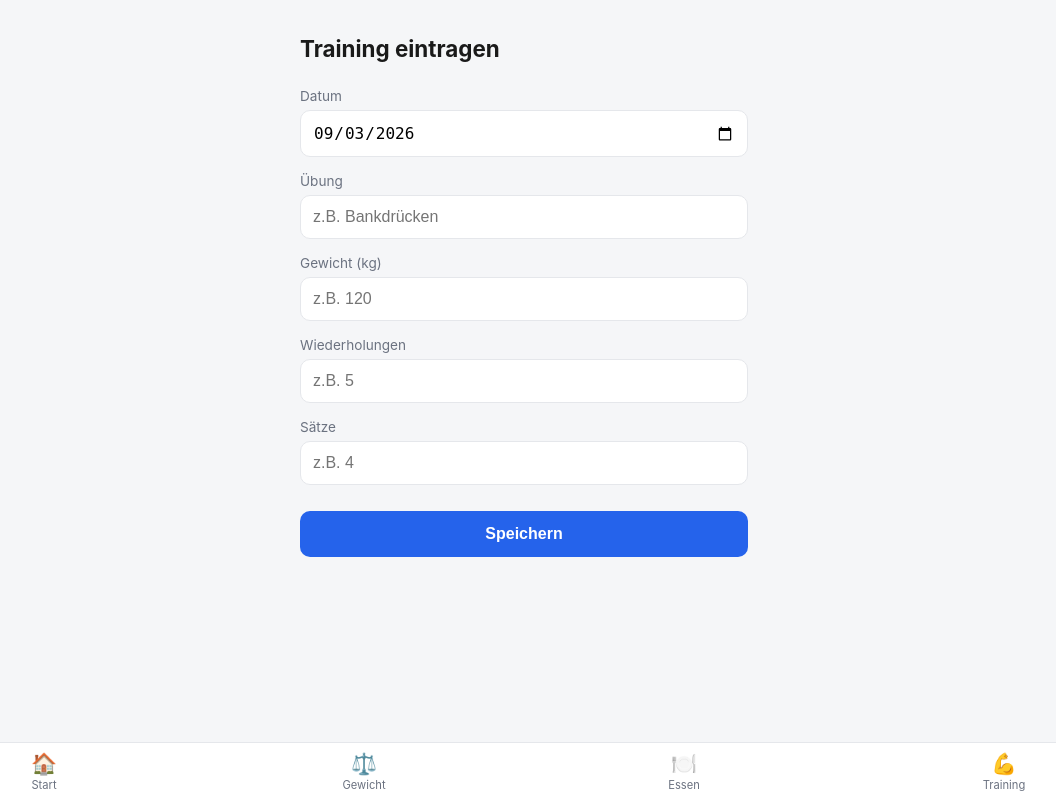
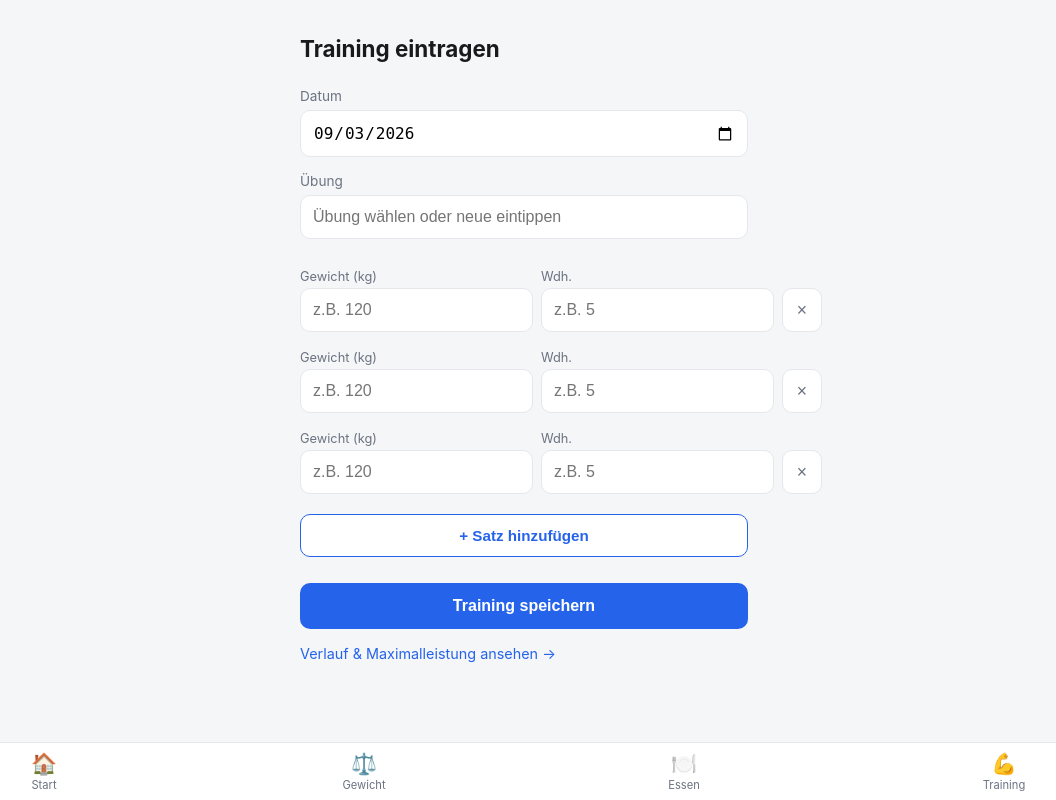
Before and after one commit to nd76yngdw9-ai/fitness-tracker, a Flask app: page /training in a window 1280 px wide. Shown: the whole page, without its empty margins (116-1172 px from the left). Run offline with Flask 3, Linux system fonts and the light colour scheme; data comes from the database, SQL or seed files in the repository.

Commit message:
Add files via upload

```diff
--- a/app.py
+++ b/app.py
@@ -22,11 +22,26 @@ app = Flask(__name__)
 # persistentes Volume umgebogen (siehe Dockerfile/docker-compose.yml)
 DB_PFAD = os.environ.get("DB_PFAD", "tracker.db")
 
-# Per Umgebungsvariable einstellbar, damit zwei Instanzen (z.B. für dich und
-# einen Freund) unterschiedliche Ziele haben können, ohne den Code zu ändern.
-# Default = deine aktuellen Werte, falls nichts gesetzt ist.
-ZIELGEWICHT_KG = float(os.environ.get("ZIELGEWICHT_KG", 100.0))
-KALORIENZIEL = int(os.environ.get("KALORIENZIEL", 3600))
+# Diese beiden Werte sind nur noch der STARTWERT für eine frische Installation
+# (praktisch, damit zwei Instanzen von Anfang an unterschiedlich starten
+# können). Geändert werden Zielgewicht und Kalorienziel danach direkt in der
+# App unter "Einstellungen" -- die landen dann in der Datenbank, nicht mehr
+# in einer Umgebungsvariable.
+ZIELGEWICHT_STANDARD = float(os.environ.get("ZIELGEWICHT_KG", 100.0))
+KALORIENZIEL_STANDARD = int(os.environ.get("KALORIENZIEL", 3600))
+
+# Übungen, mit denen die Vorauswahl beim ersten Start gefüllt wird. Jede neu
+# eingetragene Übung beim Training-Formular wird danach automatisch mit
+# aufgenommen.
+STANDARD_UEBUNGEN = [
+    "Bankdrücken",
+    "Kniebeuge",
+    "Kreuzheben",
+    "Schulterdrücken",
+    "Latzug",
+    "Rudern",
+    "Beinpresse",
+]
 
 
 def get_db():
@@ -36,11 +51,21 @@ def get_db():
     return conn
 
 
+def berechne_e1rm(gewicht, wiederholungen):
+    """Schätzt die Maximalleistung (1-Wiederholungs-Maximum) mit der
+    Epley-Formel: e1RM = Gewicht * (1 + Wiederholungen / 30).
+    Das ist eine Schätzung, kein gemessener Wert -- aber die gängige
+    Methode, um Sätze mit unterschiedlichem Gewicht/Wiederholungen
+    vergleichbar zu machen."""
+    return round(gewicht * (1 + wiederholungen / 30), 1)
+
+
 def init_db():
-    """Legt die drei Tabellen an, falls sie noch nicht existieren.
-    Wird bei jedem Start aufgerufen -- schadet nicht, wenn die Tabellen
-    schon da sind (IF NOT EXISTS)."""
+    """Legt alle Tabellen an, falls sie noch nicht existieren, und migriert
+    Daten aus älteren Versionen dieser App. Wird bei jedem Start aufgerufen
+    -- schadet nicht, wenn schon alles vorhanden ist (IF NOT EXISTS)."""
     conn = get_db()
+
     conn.execute("""
         CREATE TABLE IF NOT EXISTS gewicht (
             id INTEGER PRIMARY KEY AUTOINCREMENT,
@@ -48,6 +73,7 @@ def init_db():
             wert REAL NOT NULL
         )
     """)
+
     # Ein Eintrag PRO TAG (datum als Primärschlüssel) statt einzelner
     # Mahlzeiten -- beim erneuten Eintragen für denselben Tag wird der
     # bestehende Eintrag überschrieben (siehe UPSERT in der Route unten).
@@ -60,41 +86,119 @@ def init_db():
             kohlenhydrate REAL
         )
     """)
+
+    # Zielgewicht/Kalorienziel: genau EINE Zeile (id=1), die über die
+    # "Einstellungen"-Seite in der App verändert wird.
     conn.execute("""
-        CREATE TABLE IF NOT EXISTS training (
+        CREATE TABLE IF NOT EXISTS einstellungen (
+            id INTEGER PRIMARY KEY CHECK (id = 1),
+            zielgewicht REAL NOT NULL,
+            kalorienziel INTEGER NOT NULL
+        )
+    """)
+    vorhandene_einstellungen = conn.execute(
+        "SELECT COUNT(*) AS anzahl FROM einstellungen"
+    ).fetchone()["anzahl"]
+    if vorhandene_einstellungen == 0:
+        conn.execute(
+            "INSERT INTO einstellungen (id, zielgewicht, kalorienziel) VALUES (1, ?, ?)",
+            (ZIELGEWICHT_STANDARD, KALORIENZIEL_STANDARD),
+        )
+
+    # Übungs-Vorauswahl: Katalog von Übungsnamen, die im Trainings-Formular
+    # zum Auswählen vorgeschlagen werden. Neue, frei eingetippte Übungen
+    # werden beim Speichern eines Trainings automatisch ergänzt.
+    conn.execute("""
+        CREATE TABLE IF NOT EXISTS uebungen (
+            id INTEGER PRIMARY KEY AUTOINCREMENT,
+            name TEXT NOT NULL UNIQUE
+        )
+    """)
+    vorhandene_uebungen = conn.execute(
+        "SELECT COUNT(*) AS anzahl FROM uebungen"
+    ).fetchone()["anzahl"]
+    if vorhandene_uebungen == 0:
+        conn.executemany(
+            "INSERT OR IGNORE INTO uebungen (name) VALUES (?)",
+            [(name,) for name in STANDARD_UEBUNGEN],
+        )
+
+    # Trainingssätze: JEDE Zeile ist EIN Satz (nicht mehr eine ganze
+    # Trainingseinheit), damit sich Gewicht und Wiederholungen von Satz zu
+    # Satz unterscheiden können -- z.B. Satz 1: 120kg x5, Satz 2: 125kg x3.
+    conn.execute("""
+        CREATE TABLE IF NOT EXISTS trainingssatz (
             id INTEGER PRIMARY KEY AUTOINCREMENT,
             datum TEXT NOT NULL,
             uebung TEXT NOT NULL,
-            gewicht REAL,
-            wiederholungen INTEGER,
-            saetze INTEGER
+            gewicht REAL NOT NULL,
+            wiederholungen INTEGER NOT NULL,
+            satznummer INTEGER NOT NULL
         )
     """)
 
     # Einmalige Migration: falls noch die alte "mahlzeit"-Tabelle (einzelne
     # Mahlzeiten) existiert, werden ihre Kalorien pro Tag aufsummiert und in
-    # die neue "ernaehrung"-Tabelle übernommen, damit keine Historie verloren
-    # geht. Die Makros (Protein/Fett/Kohlenhydrate) gab es damals noch nicht
-    # und bleiben für diese migrierten Tage leer.
-    alte_tabelle = conn.execute(
+    # die "ernaehrung"-Tabelle übernommen.
+    alte_mahlzeit_tabelle = conn.execute(
         "SELECT name FROM sqlite_master WHERE type='table' AND name='mahlzeit'"
     ).fetchone()
-    if alte_tabelle:
+    if alte_mahlzeit_tabelle:
         conn.execute("""
             INSERT INTO ernaehrung (datum, kalorien)
             SELECT datum, SUM(kalorien) FROM mahlzeit GROUP BY datum
             ON CONFLICT(datum) DO NOTHING
         """)
 
+    # Einmalige Migration: falls noch die alte "training"-Tabelle (eine Zeile
+    # pro Trainingseinheit mit EINEM Gewicht + Satzanzahl) existiert, wird
+    # jede Zeile in mehrere einzelne Sätze in "trainingssatz" aufgeteilt.
+    # Die alte Tabelle wird danach gelöscht, damit das nicht bei jedem
+    # weiteren Start erneut passiert (sonst gäbe es Dubletten).
+    alte_training_tabelle = conn.execute(
+        "SELECT name FROM sqlite_master WHERE type='table' AND name='training'"
+    ).fetchone()
+    if alte_training_tabelle:
+        alte_zeilen = conn.execute("SELECT * FROM training").fetchall()
+        for zeile in alte_zeilen:
+            if zeile["gewicht"] is None or zeile["wiederholungen"] is None:
+                continue
+            anzahl_saetze = zeile["saetze"] or 1
+            for satznummer in range(1, anzahl_saetze + 1):
+                conn.execute(
+                    """INSERT INTO trainingssatz
+                       (datum, uebung, gewicht, wiederholungen, satznummer)
+                       VALUES (?, ?, ?, ?, ?)""",
+                    (
+                        zeile["datum"],
+                        zeile["uebung"],
+                        zeile["gewicht"],
+                        zeile["wiederholungen"],
+                        satznummer,
+                    ),
+                )
+                conn.execute(
+                    "INSERT OR IGNORE INTO uebungen (name) VALUES (?)",
+                    (zeile["uebung"],),
+                )
+        conn.execute("DROP TABLE training")
+
     conn.commit()
     conn.close()
 
 
+def get_einstellungen(conn):
+    """Liest die aktuelle Zielgewicht/Kalorienziel-Zeile aus der Datenbank."""
+    return conn.execute("SELECT * FROM einstellungen WHERE id = 1").fetchone()
+
+
 @app.route("/")
 def index():
-    """Dashboard: letztes Gewicht, Fortschritt zum Ziel, Kalorien heute,
-    letzte Trainingseinträge."""
+    """Dashboard: letztes Gewicht, Fortschritt zum Ziel, Ernährung heute,
+    letzte Trainingseinheiten."""
     conn = get_db()
+
+    einstellungen = get_einstellungen(conn)
 
     letztes_gewicht = conn.execute(
         "SELECT * FROM gewicht ORDER BY datum DESC, id DESC LIMIT 1"
@@ -105,27 +209,67 @@ def index():
         "SELECT * FROM ernaehrung WHERE datum = ?", (heute,)
     ).fetchone()
 
-    letzte_trainings = conn.execute(
-        "SELECT * FROM training ORDER BY datum DESC, id DESC LIMIT 6"
-    ).fetchall()
+    # Die letzten 4 Trainingseinheiten (= Kombination aus Datum + Übung),
+    # jeweils mit allen dazugehörigen Sätzen.
+    letzte_einheiten = conn.execute("""
+        SELECT datum, uebung, MAX(id) AS letzte_id
+        FROM trainingssatz
+        GROUP BY datum, uebung
+        ORDER BY letzte_id DESC
+        LIMIT 4
+    """).fetchall()
+
+    letzte_trainings = []
+    for einheit in letzte_einheiten:
+        saetze = conn.execute(
+            """SELECT gewicht, wiederholungen FROM trainingssatz
+               WHERE datum = ? AND uebung = ? ORDER BY satznummer""",
+            (einheit["datum"], einheit["uebung"]),
+        ).fetchall()
+        letzte_trainings.append({
+            "datum": einheit["datum"],
+            "uebung": einheit["uebung"],
+            "saetze": saetze,
+        })
 
     conn.close()
 
     fortschritt_prozent = None
     if letztes_gewicht:
         fortschritt_prozent = round(
-            min(100, max(0, (letztes_gewicht["wert"] / ZIELGEWICHT_KG) * 100)), 1
+            min(100, max(0, (letztes_gewicht["wert"] / einstellungen["zielgewicht"]) * 100)), 1
         )
 
     return render_template(
         "index.html",
         letztes_gewicht=letztes_gewicht,
-        zielgewicht=ZIELGEWICHT_KG,
+        zielgewicht=einstellungen["zielgewicht"],
         fortschritt_prozent=fortschritt_prozent,
         ernaehrung_heute=ernaehrung_heute,
-        kalorienziel=KALORIENZIEL,
+        kalorienziel=einstellungen["kalorienziel"],
         letzte_trainings=letzte_trainings,
     )
+
+
+@app.route("/einstellungen", methods=["GET", "POST"])
+def einstellungen():
+    conn = get_db()
+
+    if request.method == "POST":
+        conn.execute(
+            "UPDATE einstellungen SET zielgewicht = ?, kalorienziel = ? WHERE id = 1",
+            (
+                float(request.form["zielgewicht"].replace(",", ".")),
+                int(request.form["kalorienziel"]),
+            ),
+        )
+        conn.commit()
+        conn.close()
+        return redirect(url_for("index"))
+
+    aktuelle_werte = get_einstellungen(conn)
+    conn.close()
+    return render_template("einstellungen.html", werte=aktuelle_werte)
 
 
 @app.route("/gewicht", methods=["GET", "POST"])
@@ -204,27 +348,81 @@ def ernaehrung():
 @app.route("/training", methods=["GET", "POST"])
 def training():
     if request.method == "POST":
+        datum = request.form["datum"]
+        uebung = request.form["uebung"].strip()
+        # Mehrere Sätze kommen als gleichnamige Formularfelder rein
+        # (gewicht[] / wiederholungen[]) -- getlist gibt sie in der
+        # Reihenfolge zurück, in der sie im Formular standen.
+        gewichte = request.form.getlist("gewicht[]")
+        wiederholungen_liste = request.form.getlist("wiederholungen[]")
+
         conn = get_db()
-        conn.execute(
-            """INSERT INTO training (datum, uebung, gewicht, wiederholungen, saetze)
-               VALUES (?, ?, ?, ?, ?)""",
-            (
-                request.form["datum"],
-                request.form["uebung"],
-                float(request.form["gewicht"].replace(",", "."))
-                if request.form.get("gewicht")
-                else None,
-                int(request.form["wiederholungen"])
-                if request.form.get("wiederholungen")
-                else None,
-                int(request.form["saetze"]) if request.form.get("saetze") else None,
-            ),
-        )
+        # Neue, frei eingetippte Übung direkt zur Vorauswahl hinzufügen.
+        conn.execute("INSERT OR IGNORE INTO uebungen (name) VALUES (?)", (uebung,))
+
+        satznummer = 0
+        for gewicht_roh, wdh_roh in zip(gewichte, wiederholungen_liste):
+            if not gewicht_roh or not wdh_roh:
+                continue  # leer gelassene Zeile überspringen
+            satznummer += 1
+            conn.execute(
+                """INSERT INTO trainingssatz
+                   (datum, uebung, gewicht, wiederholungen, satznummer)
+                   VALUES (?, ?, ?, ?, ?)""",
+                (
+                    datum,
+                    uebung,
+                    float(gewicht_roh.replace(",", ".")),
+                    int(wdh_roh),
+                    satznummer,
+                ),
+            )
         conn.commit()
         conn.close()
         return redirect(url_for("index"))
 
-    return render_template("training.html", heute=date.today().isoformat())
+    conn = get_db()
+    uebungen = conn.execute("SELECT name FROM uebungen ORDER BY name").fetchall()
+    conn.close()
+    return render_template(
+        "training.html", heute=date.today().isoformat(), uebungen=uebungen
+    )
+
+
+@app.route("/training/verlauf")
+def training_verlauf():
+    conn = get_db()
+    uebungsnamen = conn.execute(
+        "SELECT DISTINCT uebung FROM trainingssatz ORDER BY uebung"
+    ).fetchall()
+
+    uebungen_mit_verlauf = []
+    for zeile in uebungsnamen:
+        name = zeile["uebung"]
+        saetze = conn.execute(
+            """SELECT * FROM trainingssatz WHERE uebung = ?
+               ORDER BY datum DESC, satznummer""",
+            (name,),
+        ).fetchall()
+        saetze_mit_e1rm = [
+            {
+                "datum": s["datum"],
+                "satznummer": s["satznummer"],
+                "gewicht": s["gewicht"],
+                "wiederholungen": s["wiederholungen"],
+                "e1rm": berechne_e1rm(s["gewicht"], s["wiederholungen"]),
+            }
+            for s in saetze
+        ]
+        bestleistung = max((s["e1rm"] for s in saetze_mit_e1rm), default=0)
+        uebungen_mit_verlauf.append({
+            "name": name,
+            "saetze": saetze_mit_e1rm,
+            "bestleistung": bestleistung,
+        })
+
+    conn.close()
+    return render_template("training_verlauf.html", uebungen=uebungen_mit_verlauf)
 
 
 if __name__ == "__main__":
--- a/static/style.css
+++ b/static/style.css
@@ -88,7 +88,70 @@ h2 { font-size: 1rem; margin: 0 0 8px 0; color: var(--muted); }
     background: var(--card-bg);
 }
 
-.form button {
+.dashboard-header {
+    display: flex;
+    justify-content: space-between;
+    align-items: center;
+    margin-bottom: 16px;
+}
+.dashboard-header h1 { margin-bottom: 0; }
+
+.settings-link {
+    text-decoration: none;
+    font-size: 1.3rem;
+    padding: 6px;
+}
+
+.satz-zeile {
+    display: flex;
+    align-items: flex-end;
+    gap: 8px;
+    margin-bottom: 8px;
+}
+
+.satz-feld {
+    flex: 1;
+    display: flex;
+    flex-direction: column;
+    gap: 4px;
+}
+
+.satz-feld label {
+    font-size: 0.8rem;
+    color: var(--muted);
+}
+
+.satz-feld input {
+    font-size: 1rem;
+    padding: 12px;
+    border: 1px solid var(--border);
+    border-radius: 10px;
+    background: var(--card-bg);
+}
+
+.satz-entfernen-btn {
+    flex-shrink: 0;
+    width: 40px;
+    height: 44px;
+    border: 1px solid var(--border);
+    background: var(--card-bg);
+    border-radius: 10px;
+    font-size: 1.1rem;
+    color: var(--muted);
+}
+
+.secondary-button {
+    margin-top: 6px;
+    padding: 12px;
+    font-size: 0.95rem;
+    font-weight: 600;
+    color: var(--primary);
+    background: var(--card-bg);
+    border: 1px solid var(--primary);
+    border-radius: 10px;
+}
+
+.form button[type="submit"] {
     margin-top: 20px;
     padding: 14px;
     font-size: 1rem;
--- a/templates/training.html
+++ b/templates/training.html
@@ -4,23 +4,68 @@
 
 <h1>Training eintragen</h1>
 
-<form method="post" class="form">
+<form method="post" class="form" id="training-form">
     <label for="datum">Datum</label>
     <input type="date" id="datum" name="datum" value="{{ heute }}" required>
 
     <label for="uebung">Übung</label>
-    <input type="text" id="uebung" name="uebung" placeholder="z.B. Bankdrücken" required>
+    <input type="text" id="uebung" name="uebung" list="uebungen-liste"
+           placeholder="Übung wählen oder neue eintippen" required>
+    <datalist id="uebungen-liste">
+        {% for u in uebungen %}
+        <option value="{{ u['name'] }}">
+        {% endfor %}
+    </datalist>
 
-    <label for="gewicht">Gewicht (kg)</label>
-    <input type="text" inputmode="decimal" id="gewicht" name="gewicht" placeholder="z.B. 120">
+    <div id="saetze-liste" style="margin-top: 14px;">
+        <!-- Sätze werden hier per JavaScript eingefügt -->
+    </div>
 
-    <label for="wiederholungen">Wiederholungen</label>
-    <input type="number" id="wiederholungen" name="wiederholungen" placeholder="z.B. 5">
+    <button type="button" id="satz-hinzufuegen-btn" class="secondary-button">
+        + Satz hinzufügen
+    </button>
 
-    <label for="saetze">Sätze</label>
-    <input type="number" id="saetze" name="saetze" placeholder="z.B. 4">
-
-    <button type="submit">Speichern</button>
+    <button type="submit">Training speichern</button>
 </form>
 
+<template id="satz-zeile-vorlage">
+    <div class="satz-zeile">
+        <div class="satz-feld">
+            <label>Gewicht (kg)</label>
+            <input type="text" inputmode="decimal" name="gewicht[]" placeholder="z.B. 120">
+        </div>
+        <div class="satz-feld">
+            <label>Wdh.</label>
+            <input type="number" name="wiederholungen[]" placeholder="z.B. 5">
+        </div>
+        <button type="button" class="satz-entfernen-btn" title="Satz entfernen">&times;</button>
+    </div>
+</template>
+
+<script>
+    const saetzeListe = document.getElementById("saetze-liste");
+    const vorlage = document.getElementById("satz-zeile-vorlage");
+    const hinzufuegenBtn = document.getElementById("satz-hinzufuegen-btn");
+
+    function satzZeileHinzufuegen() {
+        const neueZeile = vorlage.content.cloneNode(true);
+        neueZeile.querySelector(".satz-entfernen-btn").addEventListener("click", function (ereignis) {
+            ereignis.target.closest(".satz-zeile").remove();
+        });
+        saetzeListe.appendChild(neueZeile);
+    }
+
+    hinzufuegenBtn.addEventListener("click", satzZeileHinzufuegen);
+
+    // Beim Laden der Seite direkt mit 3 leeren Sätzen starten,
+    // das deckt den häufigsten Fall ab (3 Arbeitssätze).
+    satzZeileHinzufuegen();
+    satzZeileHinzufuegen();
+    satzZeileHinzufuegen();
+</script>
+
+<p class="muted" style="margin-top: 16px;">
+    <a href="{{ url_for('training_verlauf') }}" class="link">Verlauf &amp; Maximalleistung ansehen &rarr;</a>
+</p>
+
 {% endblock %}
```
Also changed, not shown: docker-compose.yml (+7 -7 lines), templates/einstellungen.html (added, +23 -0 lines), templates/index.html (+7 -5 lines), templates/training_verlauf.html (added, +34 -0 lines).
